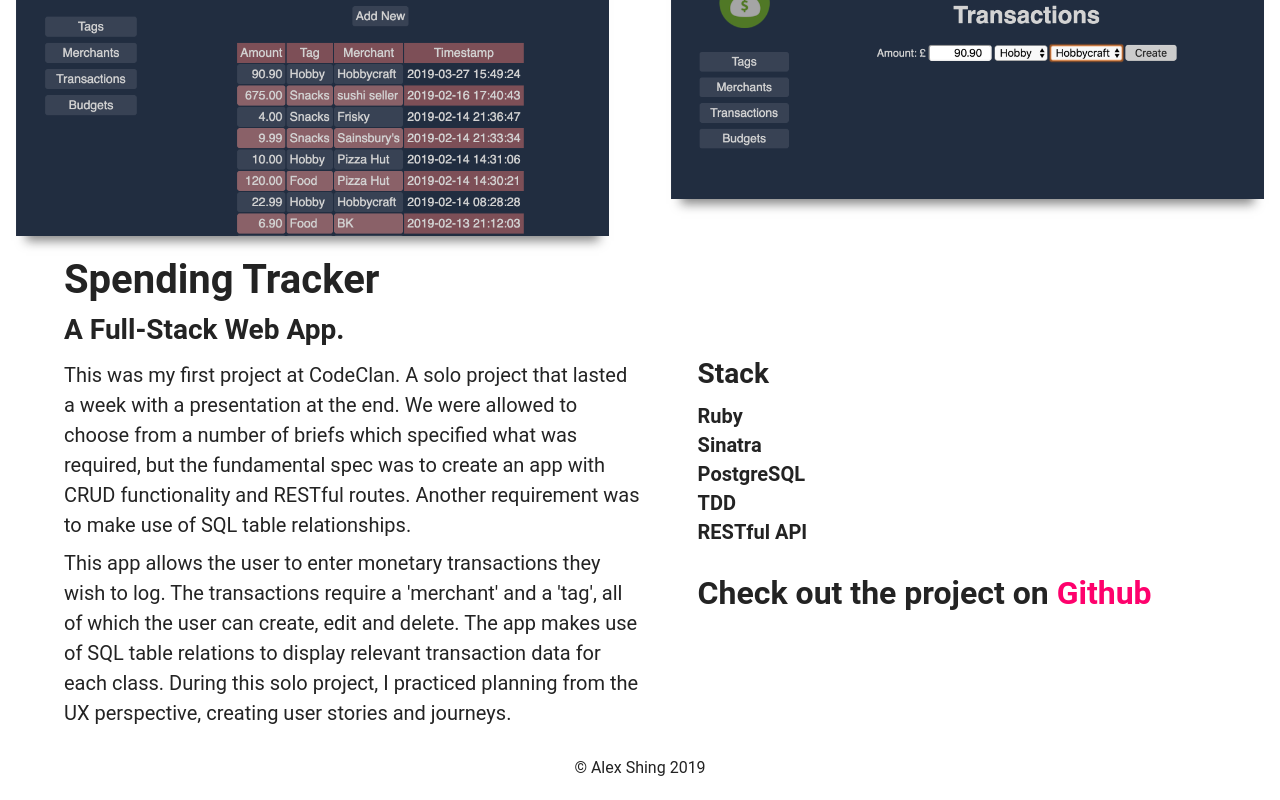
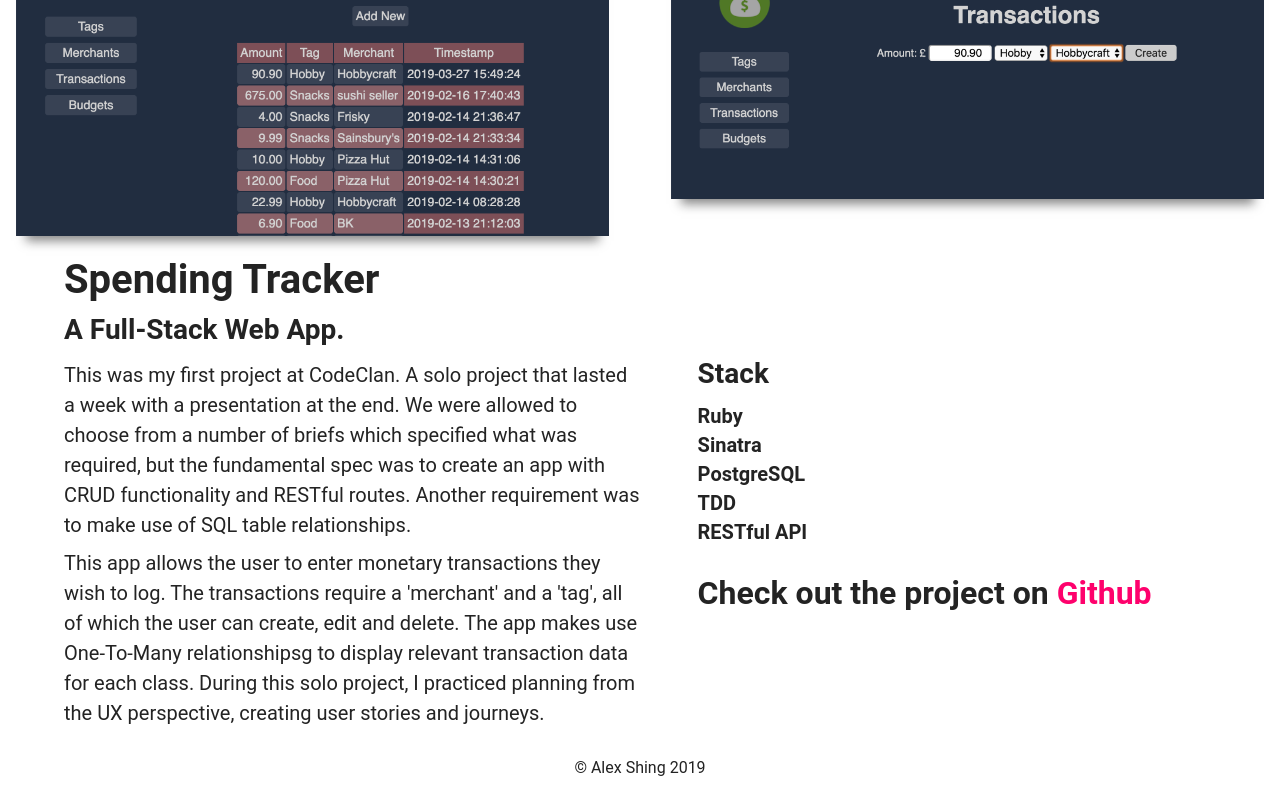
Before and after one commit to akcshing/alex-portfolio, a React (Create React App) app: page /projects in a window 1280 px wide. Shown: the part 245-1045 px from the top of the page. Built offline with nearby package versions, Linux system fonts and the light colour scheme.

Commit message:
Fix typo in project info

```diff
--- a/src/containers/Projects/Projects.js
+++ b/src/containers/Projects/Projects.js
@@ -17,7 +17,7 @@ const Projects = (props) => (
 			<div className="project-info">
 				<div className="project-info-p">
 					<p>This was my first project at CodeClan. A solo project that lasted a week with a presentation at the end. We were allowed to choose from a number of briefs which specified what was required, but the fundamental spec was to create an app with CRUD functionality and RESTful routes. Another requirement was to make use of SQL table relationships.</p>
-					<p>This app allows the user to enter monetary transactions they wish to log. The transactions require a 'merchant' and a 'tag', all of which the user can create, edit and delete. The app makes use of SQL table relations to display relevant transaction data for each class. During this solo project, I practiced planning from the UX perspective, creating user stories and journeys.</p>
+					<p>This app allows the user to enter monetary transactions they wish to log. The transactions require a 'merchant' and a 'tag', all of which the user can create, edit and delete. The app makes use One-To-Many relationshipsg to display relevant transaction data for each class. During this solo project, I practiced planning from the UX perspective, creating user stories and journeys.</p>
 				</div>
 				<div className="project-info-ul">
 					<h3>Stack</h3>
```
